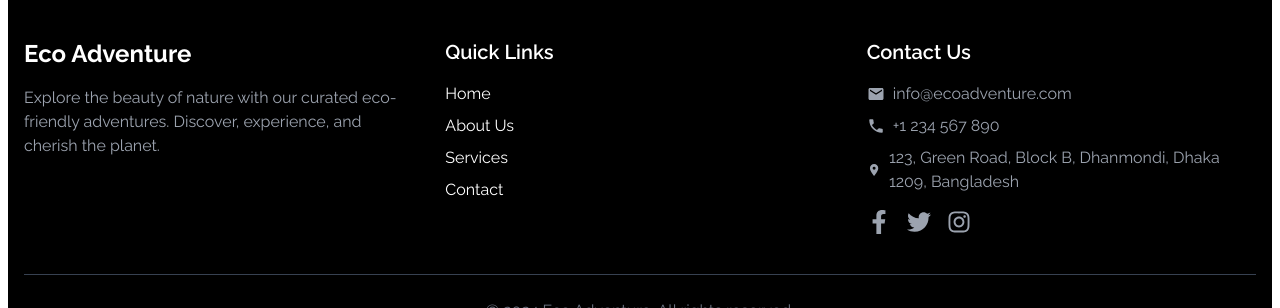
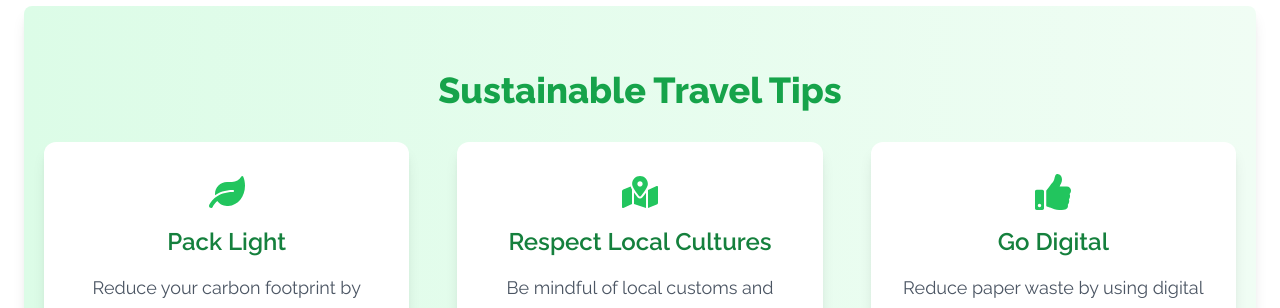
Before and after one commit to Shadmans-World/Eco-Adventure-Experiences, a React (Vite) app: page / in a window 1280 px wide. Shown: the part 2484-2792 px from the top of the page. Built offline with nearby package versions, Linux system fonts and the light colour scheme; no server answers; a web font is replaced by a local one.

Commit message:
2 section added

```diff
--- /dev/null
+++ b/src/components/Extended.jsx
@@ -0,0 +1,69 @@
+import React from 'react';
+import { FaLeaf, FaMapMarkedAlt, FaThumbsUp } from 'react-icons/fa';
+
+const Extended = () => {
+    return (
+        <div className="max-w-[1440px] mx-auto mt-12 px-4">
+
+            {/* Sustainable Travel Tips Section */}
+            <section className="py-16 bg-gradient-to-r from-green-100 to-green-50 rounded-lg shadow-lg mb-12 p-5">
+                <div className="text-center">
+                    <h2 className="text-4xl font-extrabold text-green-600 mb-8">Sustainable Travel Tips</h2>
+                    <div className="grid grid-cols-1 md:grid-cols-2 lg:grid-cols-3 gap-12">
+                        <div className="bg-white p-8 rounded-xl shadow-lg hover:shadow-2xl transition-shadow duration-300">
+                            <FaLeaf className="text-4xl text-green-500 mb-4 mx-auto" />
+                            <h3 className="text-2xl font-semibold mb-4 text-green-700">Pack Light</h3>
+                            <p className="text-gray-600 text-lg">
+                                Reduce your carbon footprint by packing only what you need and choosing eco-friendly gear.
+                            </p>
+                        </div>
+                        <div className="bg-white p-8 rounded-xl shadow-lg hover:shadow-2xl transition-shadow duration-300">
+                            <FaMapMarkedAlt className="text-4xl text-green-500 mb-4 mx-auto" />
+                            <h3 className="text-2xl font-semibold mb-4 text-green-700">Respect Local Cultures</h3>
+                            <p className="text-gray-600 text-lg">
+                                Be mindful of local customs and support sustainable tourism practices.
+                            </p>
+                        </div>
+                        <div className="bg-white p-8 rounded-xl shadow-lg hover:shadow-2xl transition-shadow duration-300">
+                            <FaThumbsUp className="text-4xl text-green-500 mb-4 mx-auto" />
+                            <h3 className="text-2xl font-semibold mb-4 text-green-700">Go Digital</h3>
+                            <p className="text-gray-600 text-lg">
+                                Reduce paper waste by using digital tickets and maps on your eco-adventure.
+                            </p>
+                        </div>
+                    </div>
+                </div>
+            </section>
+
+            {/* Why Choose Eco-Adventure Section */}
+            <section className="py-16 bg-gray-100 rounded-lg shadow-lg mb-12 p-5">
+                <div className="text-center">
+                    <h2 className="text-4xl font-extrabold text-green-600 mb-8">Why Choose Eco-Adventure?</h2>
+                    <p className="text-gray-700 text-lg mb-12 max-w-3xl mx-auto">
+                        Eco-adventures offer a unique way to explore the world while preserving nature for future generations. By choosing eco-friendly travel experiences, you contribute to the protection of our planet and support sustainable practices in local communities.
+                    </p>
+                    <div className="flex flex-col md:flex-row justify-center gap-16">
+                        <div className="text-center p-8 bg-white rounded-xl shadow-lg hover:shadow-2xl transition-shadow duration-300">
+                            <FaLeaf className="text-5xl text-green-500 mb-6 mx-auto" />
+                            <h3 className="text-2xl font-semibold mb-4 text-green-700">Sustainability</h3>
+                            <p className="text-gray-600 text-lg">
+                                Support conservation efforts by choosing eco-friendly tours and activities.
+                            </p>
+                        </div>
+                        <div className="text-center p-8 bg-white rounded-xl shadow-lg hover:shadow-2xl transition-shadow duration-300">
+                            <FaMapMarkedAlt className="text-5xl text-green-500 mb-6 mx-auto" />
+                            <h3 className="text-2xl font-semibold mb-4 text-green-700">Cultural Preservation</h3>
+                            <p className="text-gray-600 text-lg">
+                                Engage with local cultures in a way that respects their heritage and environment.
+                            </p>
+                        </div>
+                    </div>
+                </div>
+            </section>
+
+
+        </div>
+    );
+};
+
+export default Extended;
--- a/src/components/Home.jsx
+++ b/src/components/Home.jsx
@@ -1,12 +1,15 @@
 import React from 'react';
 import Banner from './Banner';
 import CardContainer from './CardContainer';
+
+import Extended from './Extended';
 
 const Home = () => {
     return (
         <div >
            <Banner/>
            <CardContainer></CardContainer>
+           <Extended></Extended>
         </div>
     );
 };
```
